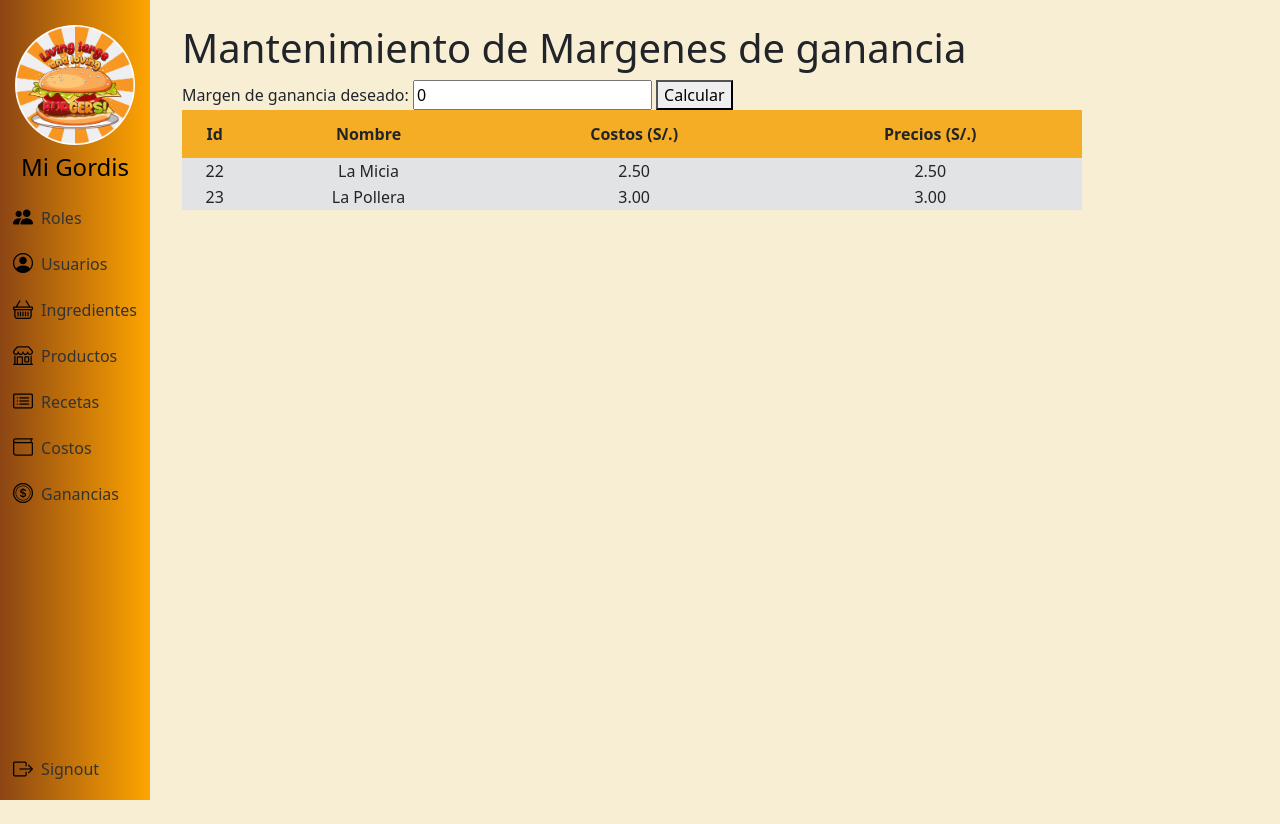
After one commit to KiaraLuz/proyecto-ing.software, a Django app: page /ganancia/ in a window 1280 px wide. The commit adds this page. Run offline with Django 5.2, Linux system fonts and the light colour scheme; a user stored in the database is signed in; data comes from the database, SQL or seed files in the repository; both versions use the stored data as it was after the commit.

Commit message:
Gananciav1

```diff
--- /dev/null
+++ b/app/templates/ganancia/ganancia.html
@@ -0,0 +1,34 @@
+{% extends 'layouts/base.html' %}
+
+{% block content %}
+<h1>Mantenimiento de Margenes de ganancia</h1>
+
+<form method="post">
+  {% csrf_token %}
+  <label for="margen_ganancia">Margen de ganancia deseado:</label>
+  <input type="text" id="margen_ganancia" name="margen_ganancia" value="{{ margen_ganancia }}">
+  <button type="submit">Calcular</button>
+</form>
+
+<table class="tb">
+  <thead class="encabezado-tabla fw-bold">
+        <tr>
+            <td scope="col">Id</td>
+            <td scope="col">Nombre</td>
+            <td scope="col">Costos (S/.)</td>
+            <th colspan="2">Precios (S/.)</th>
+         </tr>
+  </thead>
+  <tbody class="bg-secondary-subtle">
+    {% for ganancia in productos_con_costos %}
+    <tr>
+        <td>{{ ganancia.id }}</td>
+        <td>{{ ganancia.nombre }}</td>
+        <td>{{ ganancia.costo }}</td>
+        <td>{{ ganancia.precio_con_ganancia }}</td>
+    </tr>
+    {% endfor %}
+  </tbody>
+</table>
+
+{% endblock %}
--- a/app/templates/layouts/base.html
+++ b/app/templates/layouts/base.html
@@ -115,6 +115,12 @@
                                     Costos
                                 </a>
                             </li>
+                            <li class="nav-item">
+                                <a class="nav-link" href="{% url 'ganancia' %}">
+                                    <i class="bi bi-coin custom-icon"></i>
+                                    Ganancias
+                                </a>
+                            </li>
                         </div>
                         <div>
                             <li class="nav-item">
--- a/app/views.py
+++ b/app/views.py
@@ -9,6 +9,7 @@ from django.forms import inlineformset_factory
 from django.http import JsonResponse
 from django.core.exceptions import ValidationError
 from django.contrib import messages
+from decimal import Decimal
 
 # Create your views here.
 @login_required
@@ -334,3 +335,28 @@ def costo_crear(request):
                 return render(request, 'costo/costo_crear.html', {'form': form, 'ingredientes': ingredientes})
 
     return render(request, 'costo/costo_crear.html', {'form': form, 'ingredientes': ingredientes})
+
+@login_required
+@admin_required
+def ganancia(request):
+    margen_ganancia = request.POST.get('margen_ganancia', 0)
+    costos = CostoProducto.objects.all()
+    productos_con_costos = []
+
+    try:
+        margen_ganancia = Decimal(margen_ganancia)
+    except ValueError:
+        margen_ganancia = 0
+        messages.error(request, "Por favor, ingrese un valor numérico válido para el margen de ganancia.")
+
+    for costo in costos:
+        precio_con_ganancia = costo.costo_total + (costo.costo_total * margen_ganancia / 100)
+        productos_con_costos.append({
+            'id': costo.producto.id_producto,
+            'nombre': costo.producto.nombre_producto,
+            'costo': costo.costo_total,
+            'precio_con_ganancia': precio_con_ganancia
+        })
+
+    contexto = {'productos_con_costos': productos_con_costos, 'margen_ganancia': margen_ganancia}
+    return render(request, 'ganancia/ganancia.html', contexto)
--- a/software/urls.py
+++ b/software/urls.py
@@ -42,4 +42,5 @@ urlpatterns = [
     path('recetas/modificar/<int:receta_id>/', views.receta_modificar, name='receta_modificar'),
     path('costos/', views.costos, name='costos'),
     path('costos/crear/', views.costo_crear, name='costo_crear'),
+    path('ganancia/', views.ganancia, name='ganancia'),
 ]
```
Also changed, not shown: db.sqlite3.
